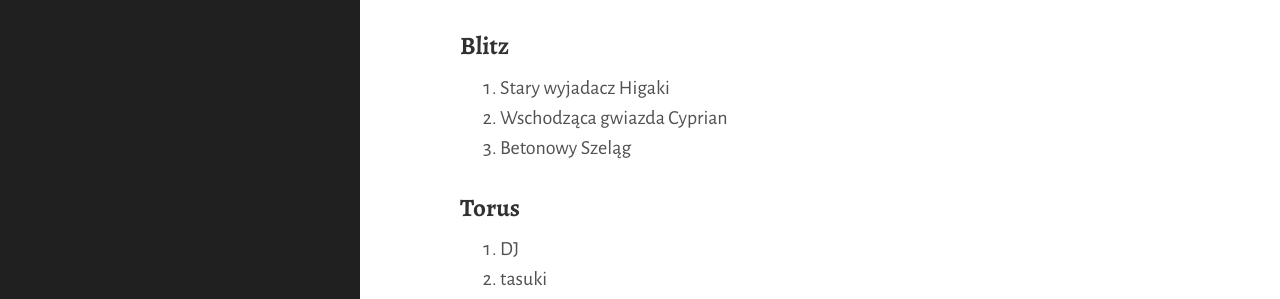
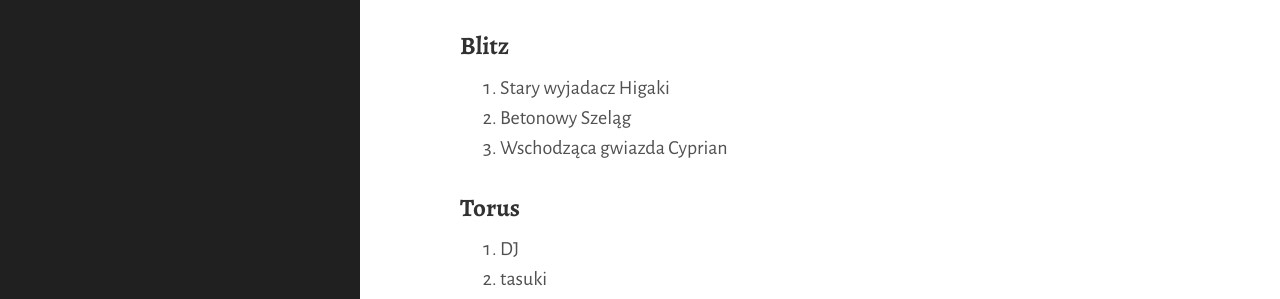
Before and after one commit to tasuki/lsg, a Jekyll site: the page built from 2020.md, in a window 1280 px wide. Shown: the part 1455-1754 px from the top of the page. Built offline with Jekyll 4.4.1, drawn with Linux system fonts in a browser that asks for light colours; nearby versions of some CDN libraries.

Commit message:
Lepszy Szelag

```diff
--- a/2020.md
+++ b/2020.md
@@ -67,8 +67,8 @@ Oprócz zwycięscy turnieju, Olek Tytus jako jedyny wygrał wszystkie gry.
 ### Blitz
 
 1. Stary wyjadacz Higaki
-2. Wschodząca gwiazda Cyprian
-3. Betonowy Szeląg
+2. Betonowy Szeląg
+3. Wschodząca gwiazda Cyprian
 
 ### Torus
 
```
